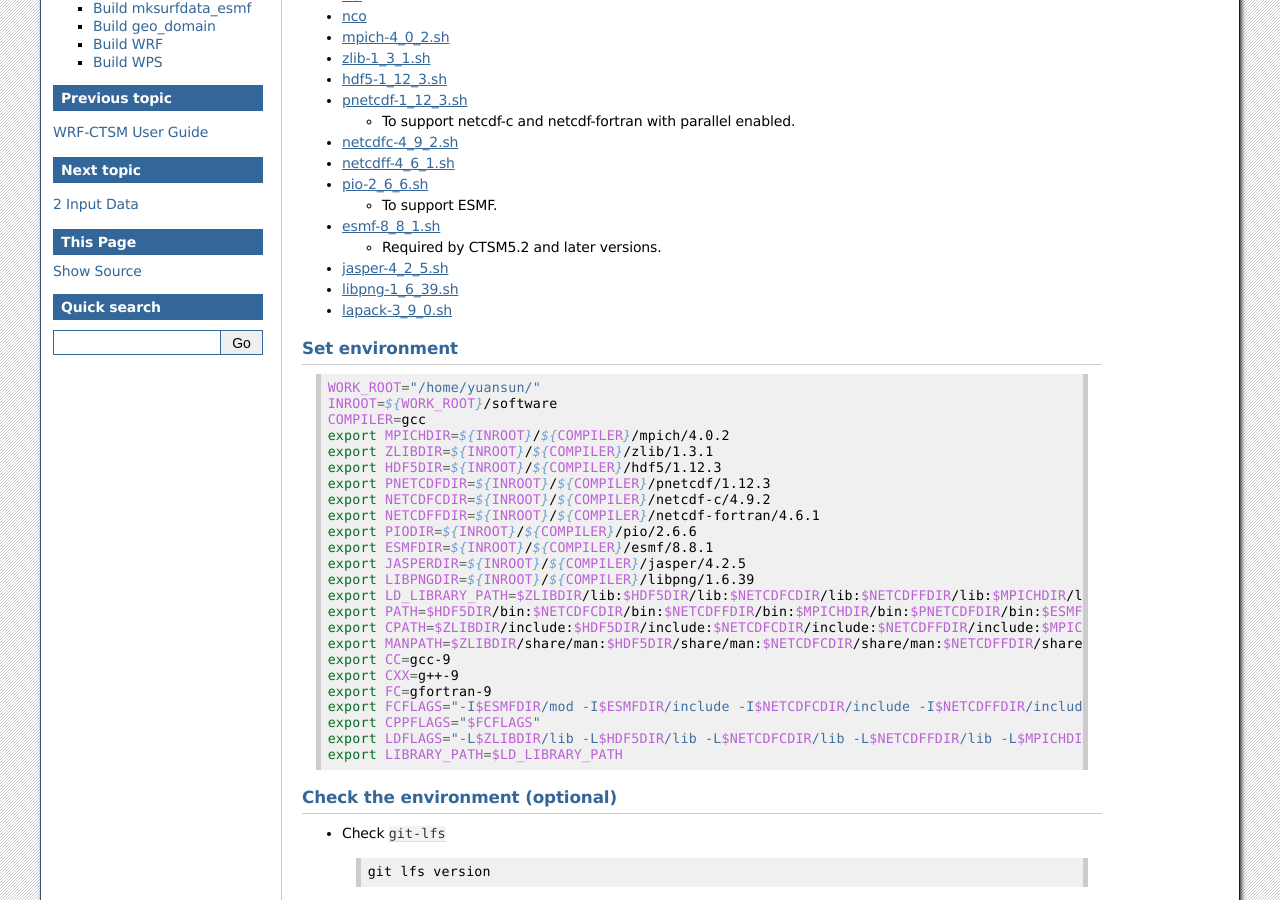
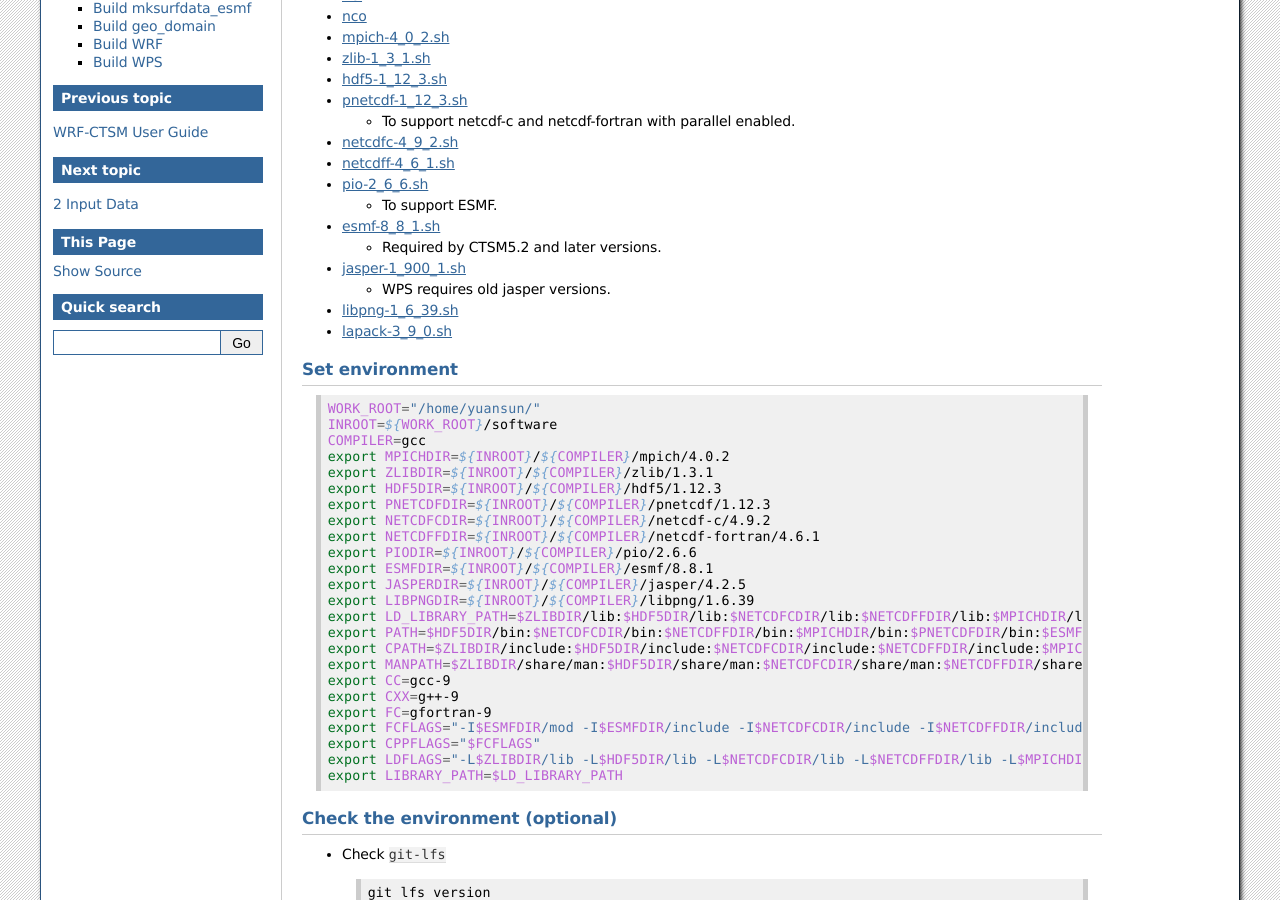
Before and after one commit to YuanSun-UoM/esm-dev, a Sphinx documentation site: the page built from docs/source/notebooks/projects/wrf-ctsm/installation.md, in a window 1280 px wide and 900 px high, scrolled down 340 px. Built offline with Sphinx 7.4.7, drawn with Linux system fonts in a browser that asks for light colours.

Commit message:
update jasper script
WPS requires old jasper versions

```diff
--- a/docs/source/notebooks/projects/wrf-ctsm/installation.md
+++ b/docs/source/notebooks/projects/wrf-ctsm/installation.md
@@ -25,7 +25,10 @@ The following scripts are provided by the author for installing WRF-CTSM on a Li
 - [esmf-8_8_1.sh](scripts/software/esmf-8_8_1.sh)
   - Required by CTSM5.2 and later versions.
 
-- [jasper-4_2_5.sh](scripts/software/jasper-4_2_5.sh)
+- [jasper-1_900_1.sh](scripts/software/jasper-1_900_1.sh)
+  - WPS requires old jasper versions.
+
+
 - [libpng-1_6_39.sh](scripts/software/libpng-1_6_39.sh)
 - [lapack-3_9_0.sh](scripts/software/lapack-3_9_0.sh)
 
```
Also changed, not shown: 2 other files.
